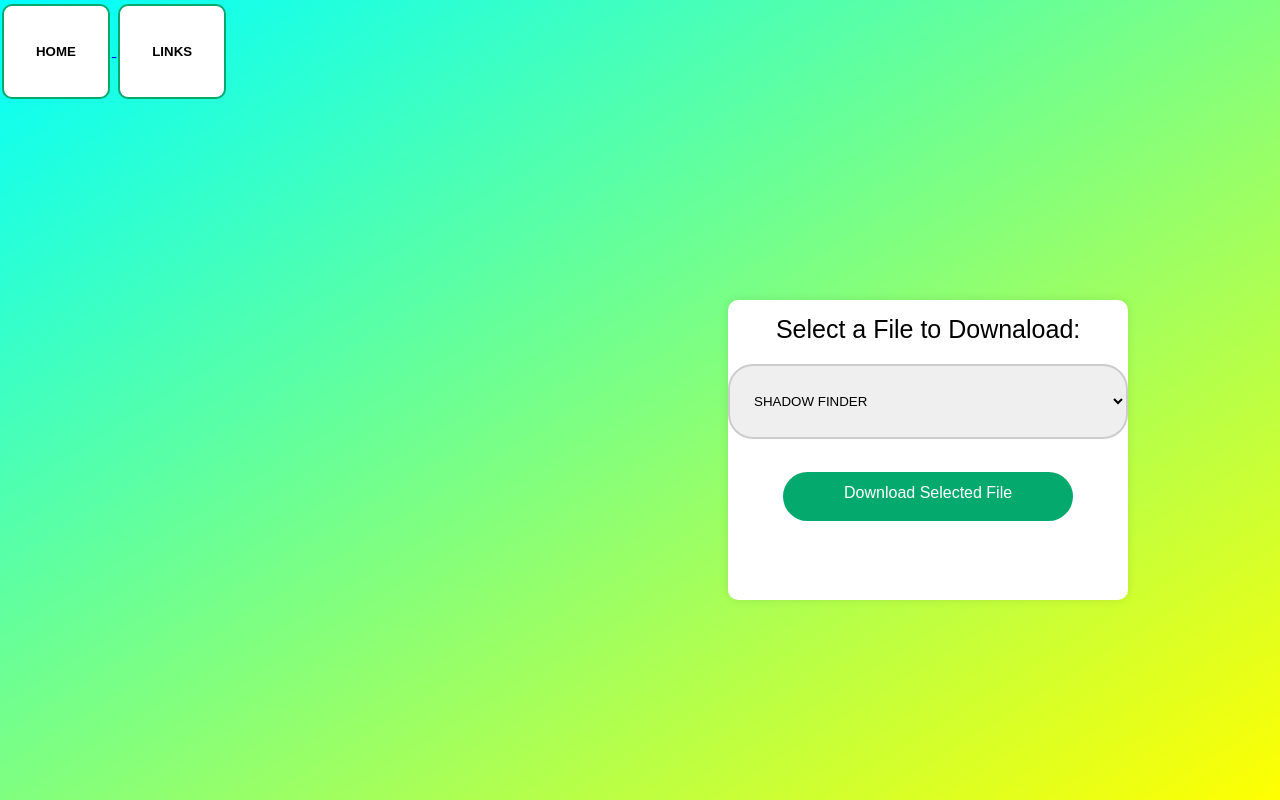
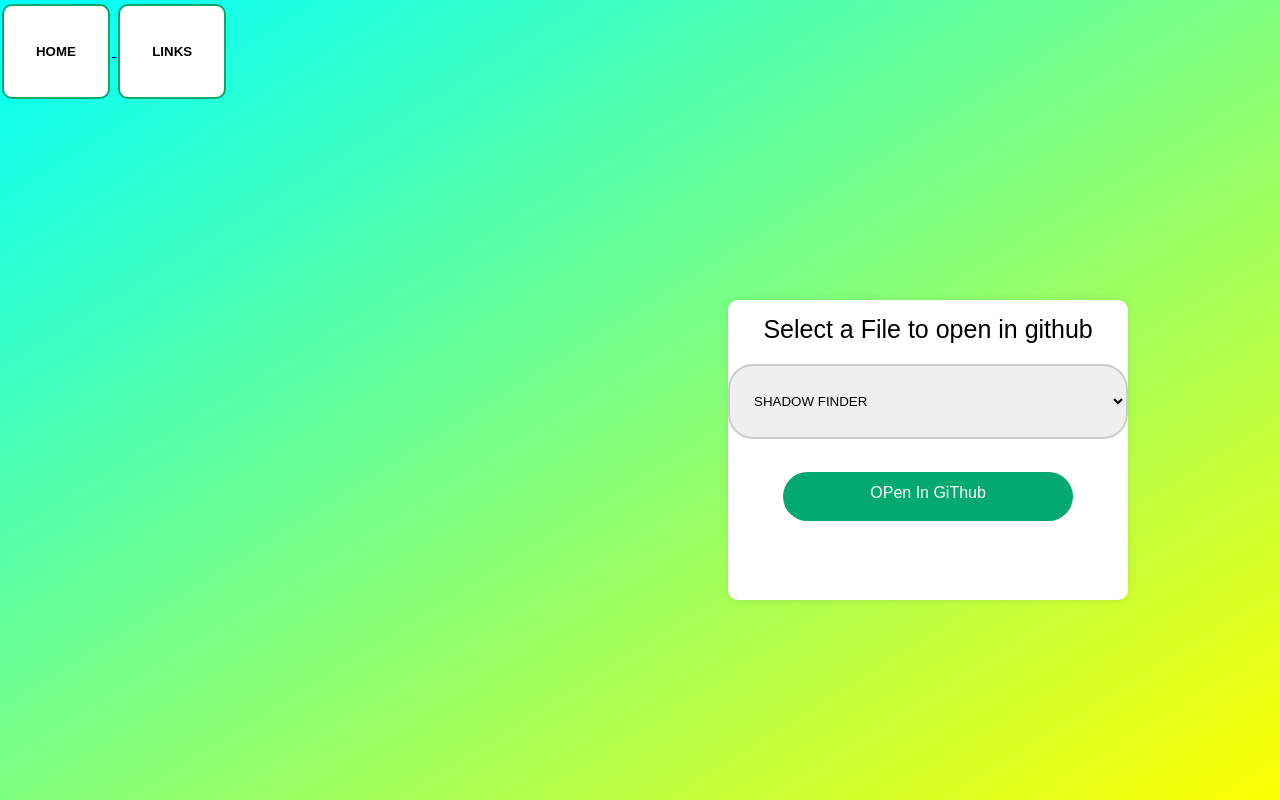
Before and after one commit to MrSachchidanand/Astro, a plain HTML site: page files.html in a window 1280 px wide. Drawn offline with Linux system fonts and the light colour scheme.

Commit message:
Update files.html

```diff
--- a/files.html
+++ b/files.html
@@ -3,7 +3,7 @@
 <head>
     <meta charset="UTF-8">
     <meta name="viewport" content="width=device-width, initial-scale=1.0">
-    <title>FILE DOWNLOADER</title>
+    <title>Github way</title>
     <link rel="icon" type="image/x-icon" href="img.jpg">
     <style>
         body {
@@ -198,7 +198,7 @@ nav{
     </nav>
 
 <div class="download-container">
-    <label for="fileSelect">Select a File to Downaload:</label>
+    <label for="fileSelect">Select a File to open in github</label>
     <select id="fileSelect">
         <option value="https://github.com/MrSachchidanand/Astro/blob/main/sus.py">SHADOW FINDER</option>
         <option value="https://github.com/MrSachchidanand/Astro/blob/main/omg.py">IP TRACKER</option>
@@ -208,7 +208,7 @@ nav{
         <option value="https://github.com/MrSachchidanand/Astro/blob/main/miubot.py">Gemini-pro in python</option>
     </select>
     <br>
-    <a href="#" id="downloadBtn" class="download-btn" onclick="downloadSelectedFile()">Download Selected File</a>
+    <a href="#" id="downloadBtn" class="download-btn" onclick="downloadSelectedFile()">OPen In GiThub</a>
 </div>
 
 <script>
```
